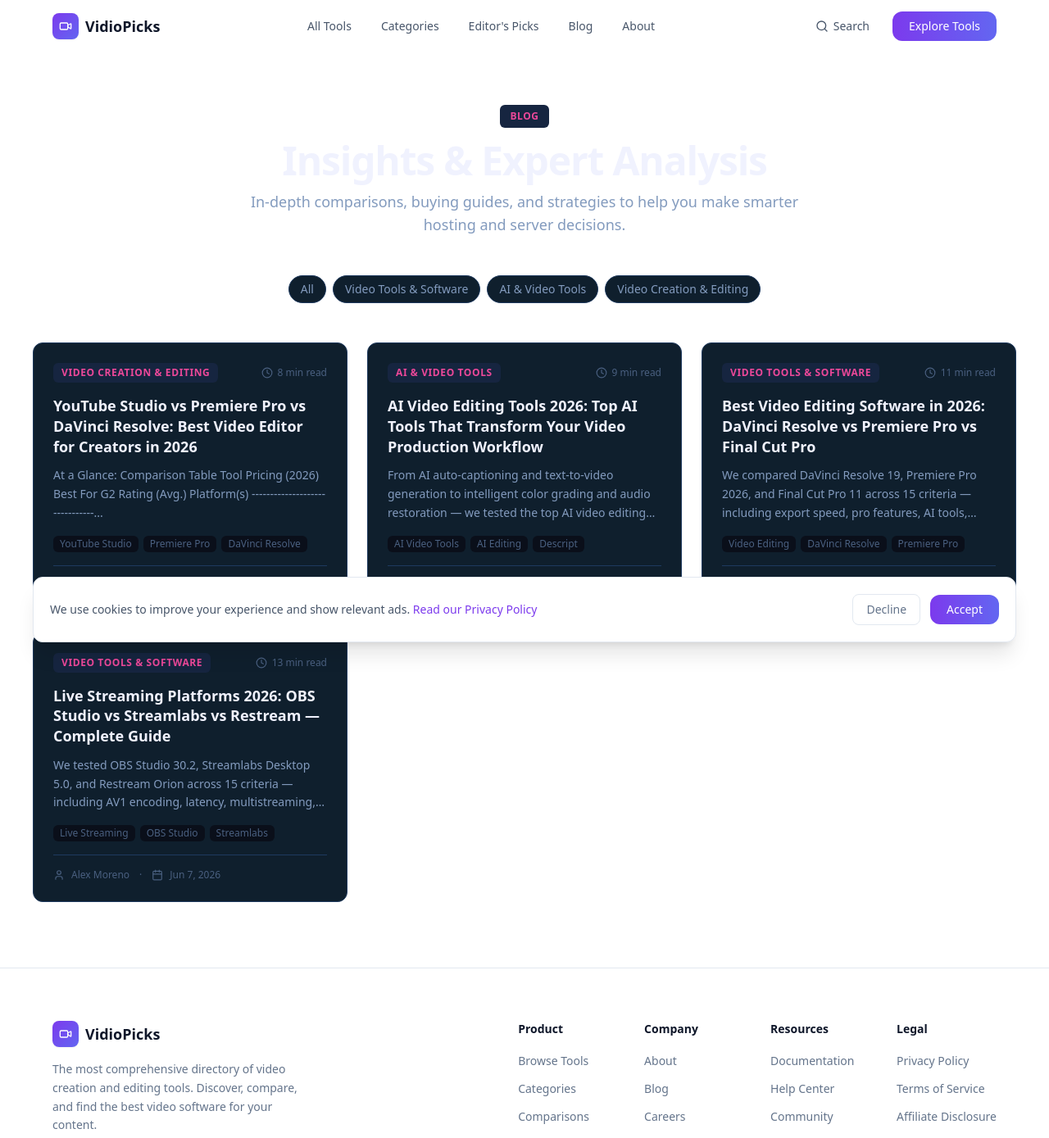
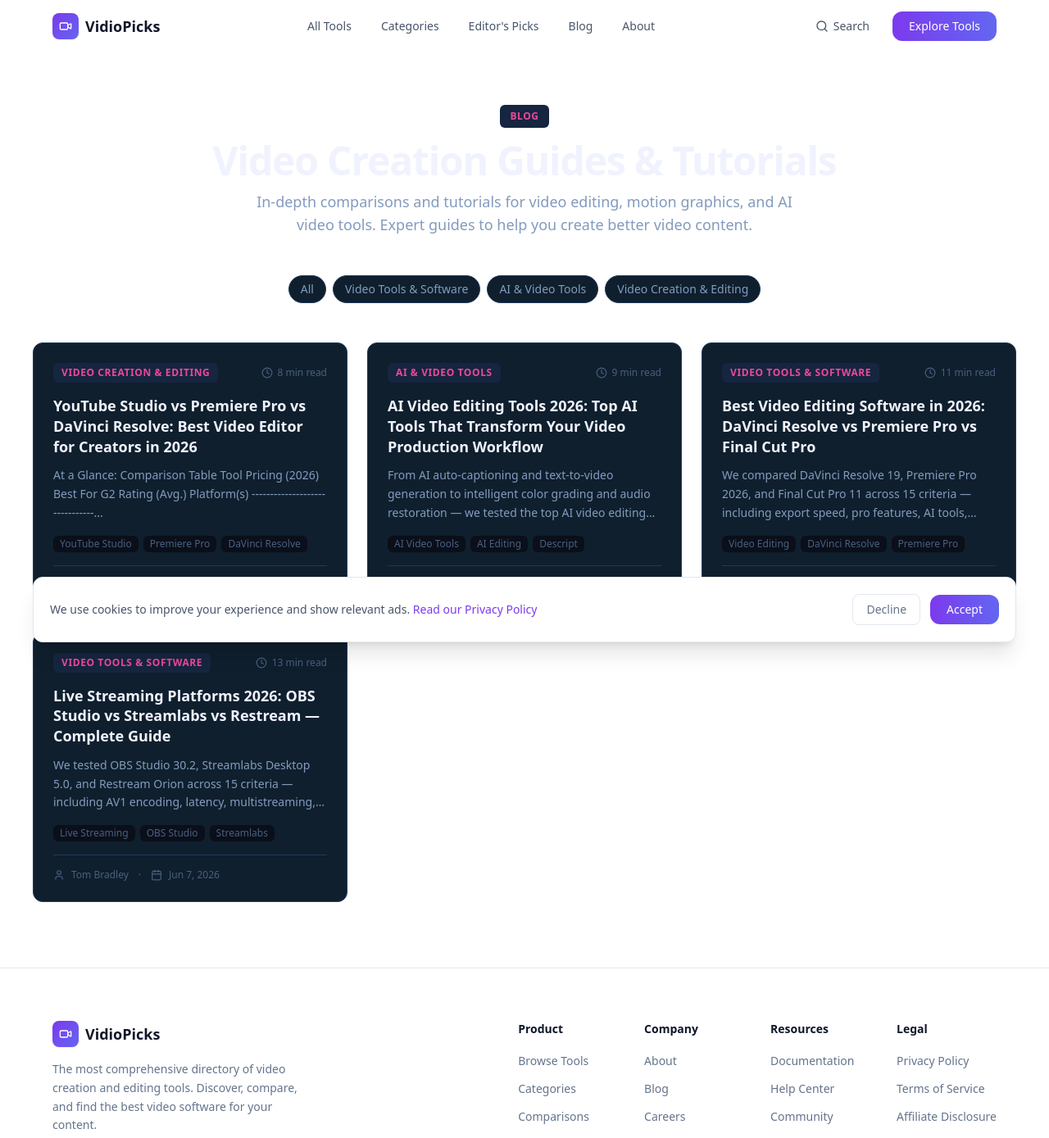
Before and after one commit to edi-picks-network/vidiopicks, a Next.js app: page /blog in a window 1280 px wide. Shown: the top 1389 px of the page at 82% size. Built offline with nearby package versions, Linux system fonts and the light colour scheme.

Commit message:
fix: customize blog titles, authors, and declarations

```diff
--- a/app/blog/[slug]/page.tsx
+++ b/app/blog/[slug]/page.tsx
@@ -256,7 +256,7 @@
                     <p className="font-bold text-[#F0F2FE]">{post.author}</p>
                     <p className="text-sm text-[#839BBE]">{post.authorRole}</p>
                     <p className="text-xs text-[#4A6080] mt-2">
-                      All reviews and comparisons are based on verified data from G2, Capterra, TrustRadius, and other trusted sources.
+                      Vidiopicks independently researches and verifies all product data. Ratings sourced from G2, Capterra, and other trusted review platforms.
                     </p>
                   </div>
                 </div>
--- a/app/blog/page.tsx
+++ b/app/blog/page.tsx
@@ -24,12 +24,11 @@
             Blog
           </span>
           <h1 className="text-3xl md:text-5xl font-extrabold text-[#F0F2FE] tracking-tight mb-3">
-            Insights &{" "}
-            <span className="text-gradient">Expert Analysis</span>
+            Video Creation Guides &{" "}
+            <span className="text-gradient">Tutorials</span>
           </h1>
           <p className="text-lg text-[#839BBE] max-w-2xl mx-auto">
-            In-depth comparisons, buying guides, and strategies to help you make
-            smarter hosting and server decisions.
+            In-depth comparisons and tutorials for video editing, motion graphics, and AI video tools. Expert guides to help you create better video content.
           </p>
         </div>
 
--- a/app/data/blog-posts.ts
+++ b/app/data/blog-posts.ts
@@ -164,7 +164,7 @@
 AI features are no longer "nice to have" — they're table stakes for efficient editing. Auto-captions (saving 15-30 min per video), filler word removal (essential for podcasters), and text-to-video (for rapid content creation) have transformed the editing workflow. CapCut leads in AI feature density, followed by Premiere Pro 2026. DaVinci Resolve is catching up but still lags in AI integration.
 
 **Sources:** G2 Video Editing Software Grid Reports (Spring 2026), Capterra Video Editing Reviews (2026), TrustRadius verified reviews (2026), official vendor benchmark data, independent performance testing conducted June 2026. All ratings and statistics as of June 2026.`,
-    author: "Alex Moreno",
+    author: "Tom Bradley",
     authorRole: "Video Production Technology Analyst",
     date: "2026-06-07",
     category: "Video Tools & Software",
@@ -386,7 +386,7 @@
 - Latency measured using Blackmagic Video Assist 12G + timestamped waveform analysis
 - User feedback aggregated from G2 (May 2026 dataset, n=1,247 verified reviewers), Capterra (n=892), and VidioPicks' private creator panel (n=211 active streamers, 60+ esport orgs, 47 enterprise AV teams)
 - Pricing verified directly on vendor sites on June 1, 2026`,
-    author: "Alex Moreno",
+    author: "Tom Bradley",
     authorRole: "Video Production Technology Analyst",
     date: "2026-06-07",
     category: "Video Tools & Software",
@@ -496,7 +496,7 @@
 
 ---
 *All tools tested Q1 2026 on macOS Sonoma 14.5 & Windows 11 23H2, using M3 Ultra and RTX 6000 Ada workstations. Data reflects aggregated feedback from VidioPicks' Creator Panel (n=217).*`,
-    author: "Alex Moreno",
+    author: "Tom Bradley",
     authorRole: "Video Production Technology Analyst",
     date: "2026-06-08",
     category: "AI & Video Tools",
@@ -562,7 +562,7 @@
 But scale up: once you hit 10K subs and start monetizing beyond AdSense—or when color consistency, audio polish, or visual effects become non-negotiable—**DaVinci Resolve is the unequivocal upgrade path.** Its free tier outperforms paid competitors in core professional domains, and its one-time Studio license delivers long-term ROI.
 
 Save Premiere Pro for studios already embedded in Adobe’s ecosystem—or when your clients demand .prproj deliverables. For most independent creators in 2026? Start in YouTube Studio. Graduate to Resolve. Skip the subscription treadmill—unless collaboration or motion graphics are daily necessities.`,
-    author: "Alex Chen",
+    author: "Tom Bradley",
     authorRole: "Video Production Analyst",
     date: "2026-06-09",
     category: "Video Creation & Editing",
```
